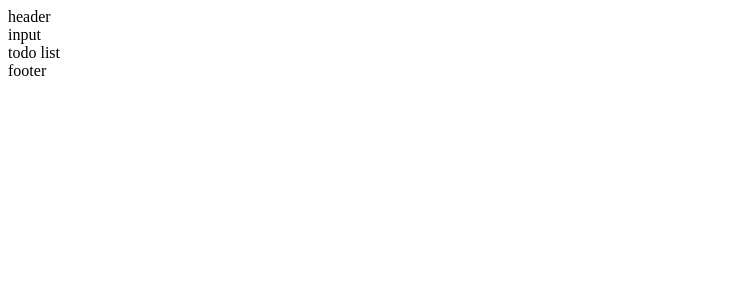
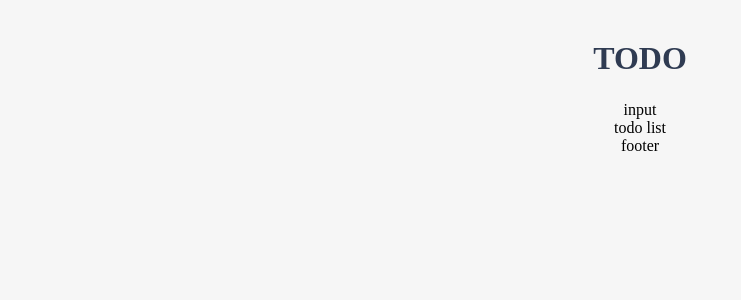
Before and after one commit to umanking/vue-intermediate, a Vue app in the folder vue-todo/: page / in a window 1280 px wide. Shown: the top 300 px of the page, without its empty margins (0-741 px from the left). Built offline with nearby package versions, Linux system fonts and the light colour scheme.

Commit message:
TodoHeader 스타일링

```diff
--- a/vue-todo/src/App.vue
+++ b/vue-todo/src/App.vue
@@ -25,5 +25,20 @@
 </script>
 
 <style>
+body {
+  text-align: center;
+  background-color: #F6F6F6;
+}
+input {
+  border-style: groove;
+  width: 200px;
+}
+button {
+  border-style: groove;
+}
+.shadow {
+  box-shadow: 5px 10px 10px rgba(0,0,0,0.03);
+}
+
 
 </style>
--- a/vue-todo/src/components/TodoHeader.vue
+++ b/vue-todo/src/components/TodoHeader.vue
@@ -1,16 +1,14 @@
 <template>
-    <div>
-        header
-    </div>
+    <header>
+        <h1>TODO</h1>
+    </header>
 
 </template>
 
-<script>
-export default {
-
-}
-</script>
-
-<style>
-
+<style scoped>
+    h1 {
+        color: #2F3B52;
+        font-weight: 900;
+        margin: 2.5rem 0 1.5rem;
+    }
 </style>
```
